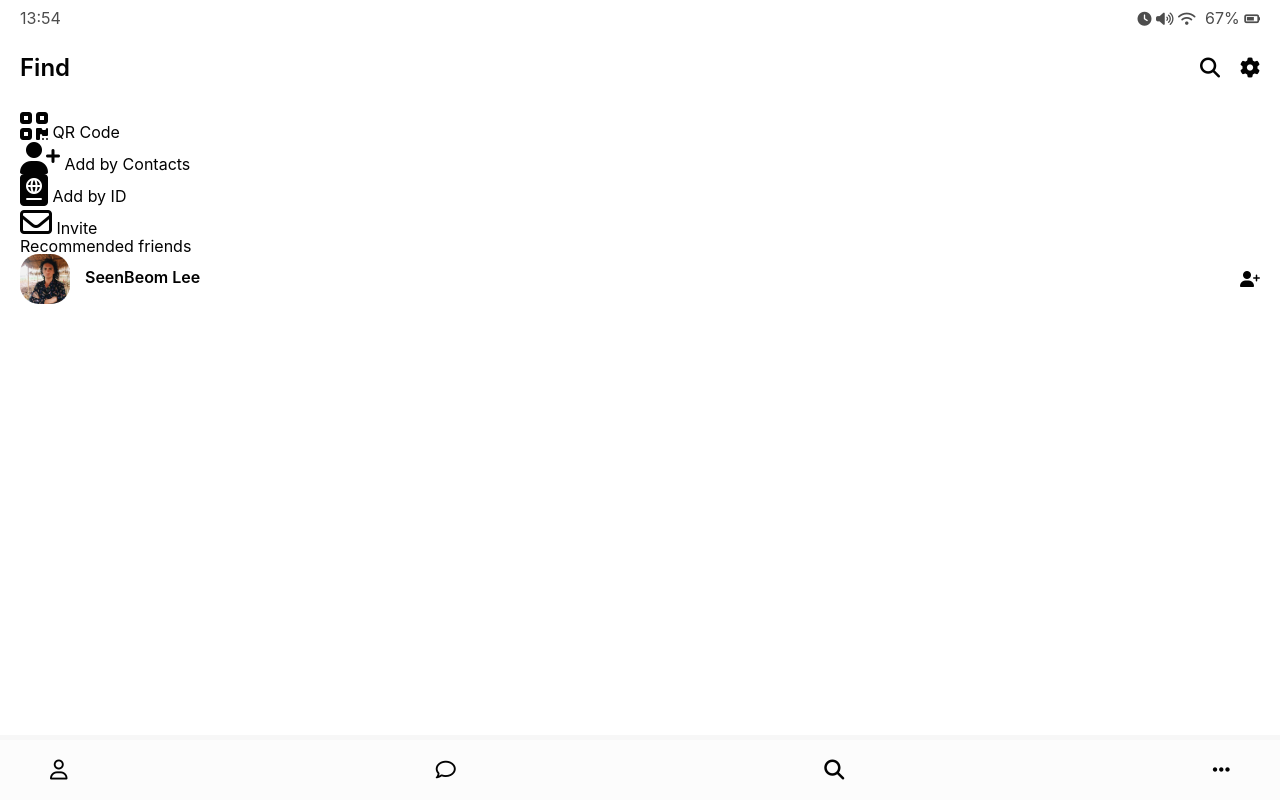
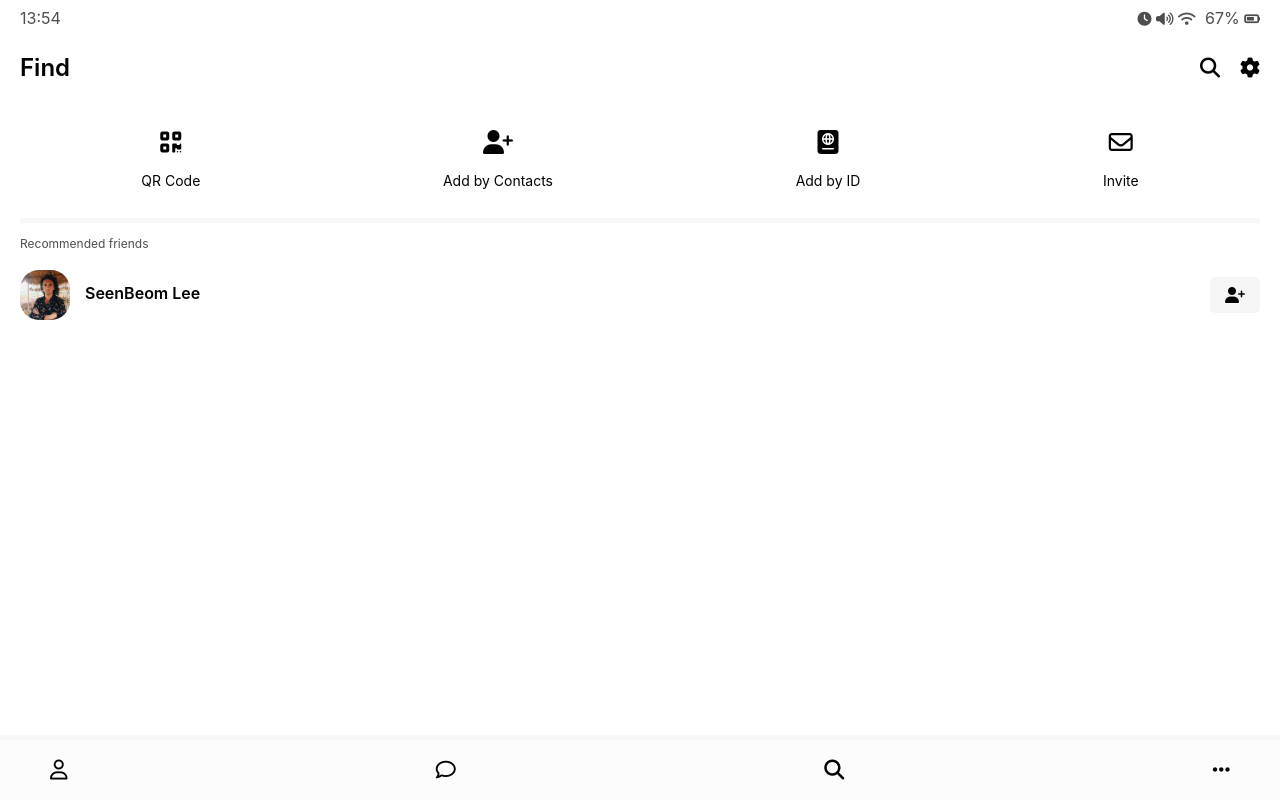
Before and after one commit to seenbeomlee/CLONE_kakao, a plain HTML site: page find.html in a window 1280 px wide. Drawn offline with Linux system fonts and the light colour scheme.

Commit message:
kakao clone 2.9
kakao clone 2.9 / find screen

```diff
--- /dev/null
+++ b/css/find.css
@@ -0,0 +1,35 @@
+.find {
+  margin-top: 50px;
+}
+
+.find .find__header-list {
+  display: flex;
+  justify-content: space-around;
+}
+
+.find .header-btn {
+  display: flex;
+  flex-direction: column;
+  align-items: center;
+}
+
+.find .header-btn__title {
+  margin-top: 20px;
+  font-size: 14px;
+}
+
+.find .header-btn__icon {
+  font-size: 12px;
+}
+
+.find .find__recommended {
+  margin-top: 30px;
+  padding-top: 15px;
+  border-top: 5px solid #f7f7f7;
+}
+
+.find .find__title {
+  font-size: 12px;
+  opacity: 0.7;
+  margin-bottom: 20px;
+}
--- a/css/friend.css
+++ b/css/friend.css
@@ -61,3 +61,12 @@
 .friend__now-listening i {
   font-size: 12px;
 }
+
+.friend__add-btn {
+  display: flex;
+  padding: 10px 15px;
+  border-radius: 5px;
+  justify-content: center;
+  align-items: center;
+  background-color: #f5f5f5;
+}
--- a/css/styles.css
+++ b/css/styles.css
@@ -5,7 +5,7 @@
 @import "nav-bar.css";
 @import "friend.css";
 @import "friends.css";
-
+@import "find.css";
 * {
   box-sizing: border-box;
 }
```
